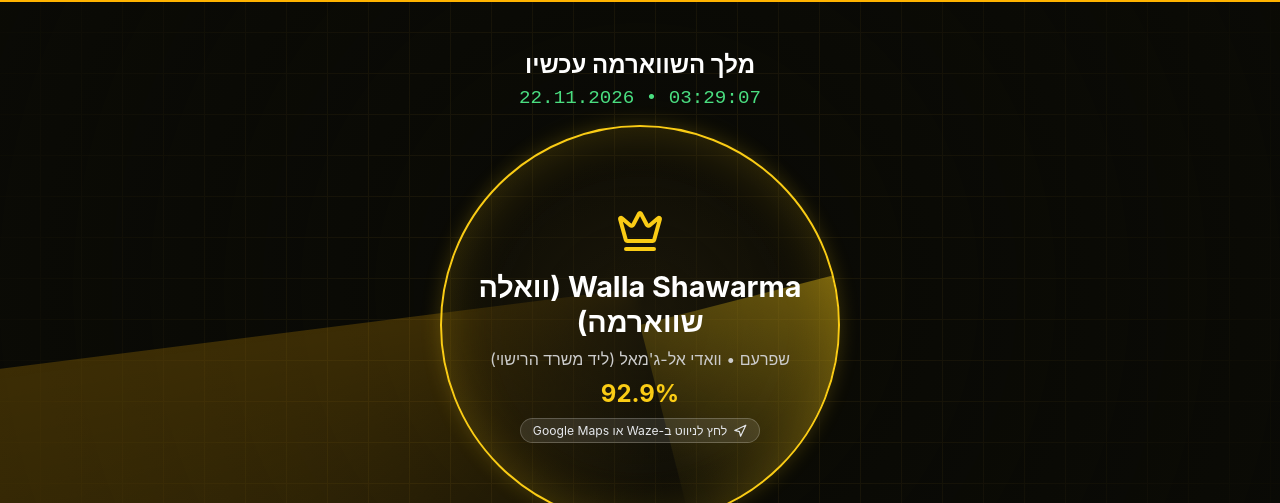
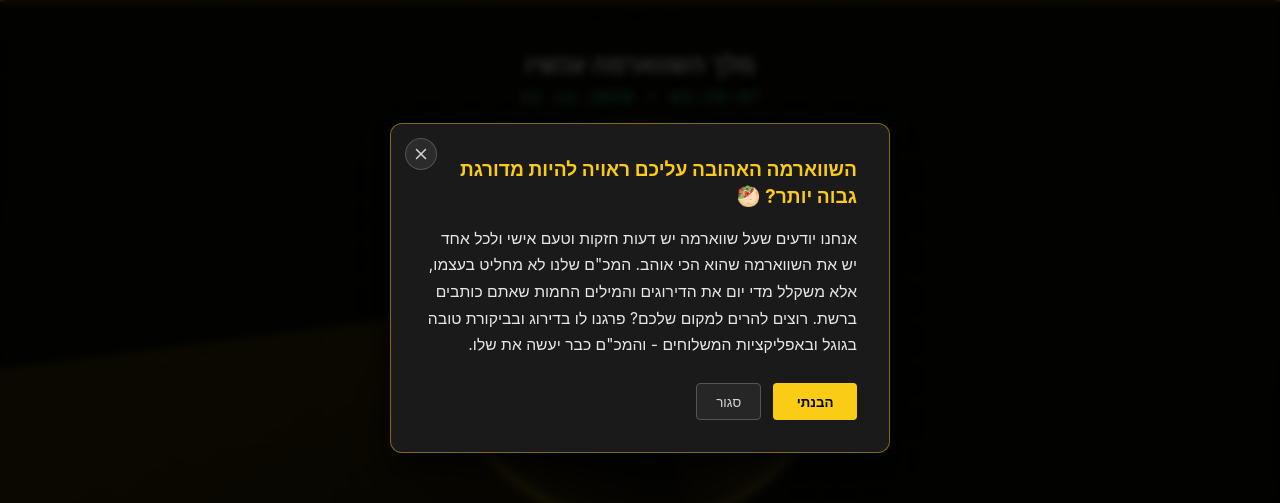
Before and after one commit to Chiprut-Eight/ShawarmaRadar, a React (Vite) app in the folder frontend/: page / in a window 1280 px wide. Shown: the part 112-615 px from the top of the page. Built offline with nearby package versions, Linux system fonts and the light colour scheme; no server answers; the database is empty.

Commit message:
Add community rating popup on entry and inside AI calculation modal

```diff
--- a/frontend/src/components/Layout.tsx
+++ b/frontend/src/components/Layout.tsx
@@ -1,7 +1,7 @@
 import React, { useState, useEffect, useRef } from 'react';
 import { useTranslation } from 'react-i18next';
 import { Link, useLocation } from 'react-router-dom';
-import { Globe, Map, Share2, Download, Info as InfoIcon, Activity, MessageCircle, Navigation, Trophy } from 'lucide-react';
+import { Globe, Map, Share2, Download, Info as InfoIcon, Activity, MessageCircle, Navigation, Trophy, X } from 'lucide-react';
 import AdBanner from './AdBanner';
 import NavigationModal from './NavigationModal';
 import './Layout.css';
@@ -13,6 +13,13 @@ const Layout: React.FC<{ children: React.ReactNode }> = ({ children }) => {
   const location = useLocation();
 
   const [activeInfo, setActiveInfo] = useState<string | null>(null);
+  const [showWelcomePopup, setShowWelcomePopup] = useState<boolean>(() => {
+    try {
+      return localStorage.getItem('shawarma_radar_welcome_understood_v1') !== 'true';
+    } catch {
+      return true;
+    }
+  });
   const [deferredPrompt, setDeferredPrompt] = useState<any>(null);
   const [isRegionMenuOpen, setIsRegionMenuOpen] = useState(false);
   const dropdownRef = useRef<HTMLDivElement | null>(null);
@@ -330,6 +337,14 @@ const Layout: React.FC<{ children: React.ReactNode }> = ({ children }) => {
             <p>
               {t('ai_modal_summary')}
             </p>
+            <div style={{ marginTop: '1.25rem', padding: '1rem 1.15rem', background: 'rgba(250, 204, 21, 0.08)', border: '1px solid rgba(250, 204, 21, 0.35)', borderRadius: '10px' }}>
+              <p style={{ color: '#facc15', fontWeight: 'bold', margin: '0 0 0.5rem 0', fontSize: '1rem' }}>
+                {t('community_boost_title')}
+              </p>
+              <p style={{ color: '#e5e7eb', margin: 0, lineHeight: '1.6', fontSize: '0.92rem' }}>
+                {t('community_boost_body')}
+              </p>
+            </div>
             <p style={{fontWeight: 'bold', marginTop: '1rem'}}>{t('ai_modal_footer')}</p>
 
             <div style={{marginTop: '2rem', clear: 'both'}}>
@@ -358,6 +373,90 @@ const Layout: React.FC<{ children: React.ReactNode }> = ({ children }) => {
         </div>
       )}
 
+      {showWelcomePopup && (
+        <div className="modal-overlay" onClick={() => setShowWelcomePopup(false)}>
+          <div
+            className="modal-content"
+            onClick={(e) => e.stopPropagation()}
+            dir={i18n.language === 'he' ? 'rtl' : 'ltr'}
+            style={{
+              textAlign: i18n.language === 'he' ? 'right' : 'left',
+              position: 'relative',
+              border: '1px solid rgba(250, 204, 21, 0.45)',
+              boxShadow: '0 12px 36px rgba(0, 0, 0, 0.75)'
+            }}
+          >
+            <button
+              type="button"
+              aria-label={t('btn_close')}
+              onClick={() => setShowWelcomePopup(false)}
+              style={{
+                position: 'absolute',
+                top: '14px',
+                ...(i18n.language === 'he' ? { left: '14px' } : { right: '14px' }),
+                background: 'rgba(255, 255, 255, 0.08)',
+                border: '1px solid rgba(255, 255, 255, 0.18)',
+                color: '#d1d5db',
+                width: '32px',
+                height: '32px',
+                borderRadius: '50%',
+                display: 'flex',
+                alignItems: 'center',
+                justifyContent: 'center',
+                cursor: 'pointer'
+              }}
+            >
+              <X size={18} />
+            </button>
+
+            <h3 style={{ paddingInlineEnd: '36px', lineHeight: '1.4', fontSize: '1.2rem' }}>
+              {t('community_boost_title')}
+            </h3>
+            <p style={{ color: '#e5e7eb', lineHeight: '1.7', fontSize: '0.98rem', marginTop: '0.75rem' }}>
+              {t('community_boost_body')}
+            </p>
+
+            <div style={{ marginTop: '1.5rem', display: 'flex', gap: '12px', alignItems: 'center', flexWrap: 'wrap' }}>
+              <button
+                type="button"
+                className="nav-btn"
+                onClick={() => {
+                  try {
+                    localStorage.setItem('shawarma_radar_welcome_understood_v1', 'true');
+                  } catch {
+                    // ignore storage errors
+                  }
+                  setShowWelcomePopup(false);
+                }}
+                style={{
+                  background: '#facc15',
+                  color: '#000',
+                  fontWeight: 'bold',
+                  padding: '0.6rem 1.4rem',
+                  cursor: 'pointer'
+                }}
+              >
+                {t('btn_got_it')}
+              </button>
+              <button
+                type="button"
+                className="nav-btn"
+                onClick={() => setShowWelcomePopup(false)}
+                style={{
+                  border: '1px solid #555',
+                  background: 'rgba(255, 255, 255, 0.05)',
+                  color: '#d1d5db',
+                  padding: '0.6rem 1.2rem',
+                  cursor: 'pointer'
+                }}
+              >
+                {t('btn_close')}
+              </button>
+            </div>
+          </div>
+        </div>
+      )}
+
       <NavigationModal
         restaurant={navRestaurant}
         onClose={() => setNavRestaurant(null)}
--- a/frontend/src/i18n.ts
+++ b/frontend/src/i18n.ts
@@ -40,6 +40,9 @@ const resources = {
       "ai_modal_nlp_title": "- סנטימנט עכשווי:",
       "ai_modal_nlp_desc": "המערכת קוראת את הביקורות האחרונות והשיח ברשת, מנתחת את השפה ומבינה אם יש כרגע התלהבות שיא או אכזבה.",
       "ai_modal_summary": "האלמנטים החיים הללו משוקללים כמעין \"בונוס\" או \"קנס\" לדירוג. כך הרדאר שלנו מרים מקומות ש'לוהטים' הרגע, ומוריד מקומות שאכזבו לאחרונה - הכל כדי שתדעו איפה לאכול ממש עכשיו.",
+      "community_boost_title": "השווארמה האהובה עליכם ראויה להיות מדורגת גבוה יותר? 🥙",
+      "community_boost_body": "אנחנו יודעים שעל שווארמה יש דעות חזקות וטעם אישי ולכל אחד יש את השווארמה שהוא הכי אוהב. המכ\"ם שלנו לא מחליט בעצמו, אלא משקלל מדי יום את הדירוגים והמילים החמות שאתם כותבים ברשת. רוצים להרים למקום שלכם? פרגנו לו בדירוג ובביקורת טובה בגוגל ובאפליקציות המשלוחים - והמכ\"ם כבר יעשה את שלו.",
+      "btn_got_it": "הבנתי",
       "ai_modal_footer": "בתאבון :)",
       "btn_understood": "הבנתי, תודה",
 
@@ -145,6 +148,9 @@ const resources = {
       "ai_modal_nlp_title": "- Current Sentiment:",
       "ai_modal_nlp_desc": "The system reads the latest reviews and network chatter, analyzing the language to understand if there is currently peak enthusiasm or fresh disappointment.",
       "ai_modal_summary": "These live elements act as a \"bonus\" or \"penalty\" to the rating. Thus, our radar boosts places that are 'hot' right now, and demotes places that recently disappointed - all so you know where to eat right now.",
+      "community_boost_title": "Does your favorite shawarma deserve to be ranked higher? 🥙",
+      "community_boost_body": "We know people have strong opinions and personal taste when it comes to shawarma, and everyone has the spot they love most. Our radar doesn't decide on its own — every day it weighs the ratings and warm words you write online. Want to boost your favorite place? Show it some love with a high rating and a great review on Google and delivery apps — and the radar will do the rest.",
+      "btn_got_it": "Got it",
       "ai_modal_footer": "Bon Appetit :)",
       "btn_understood": "Got it, thanks",
 
```
